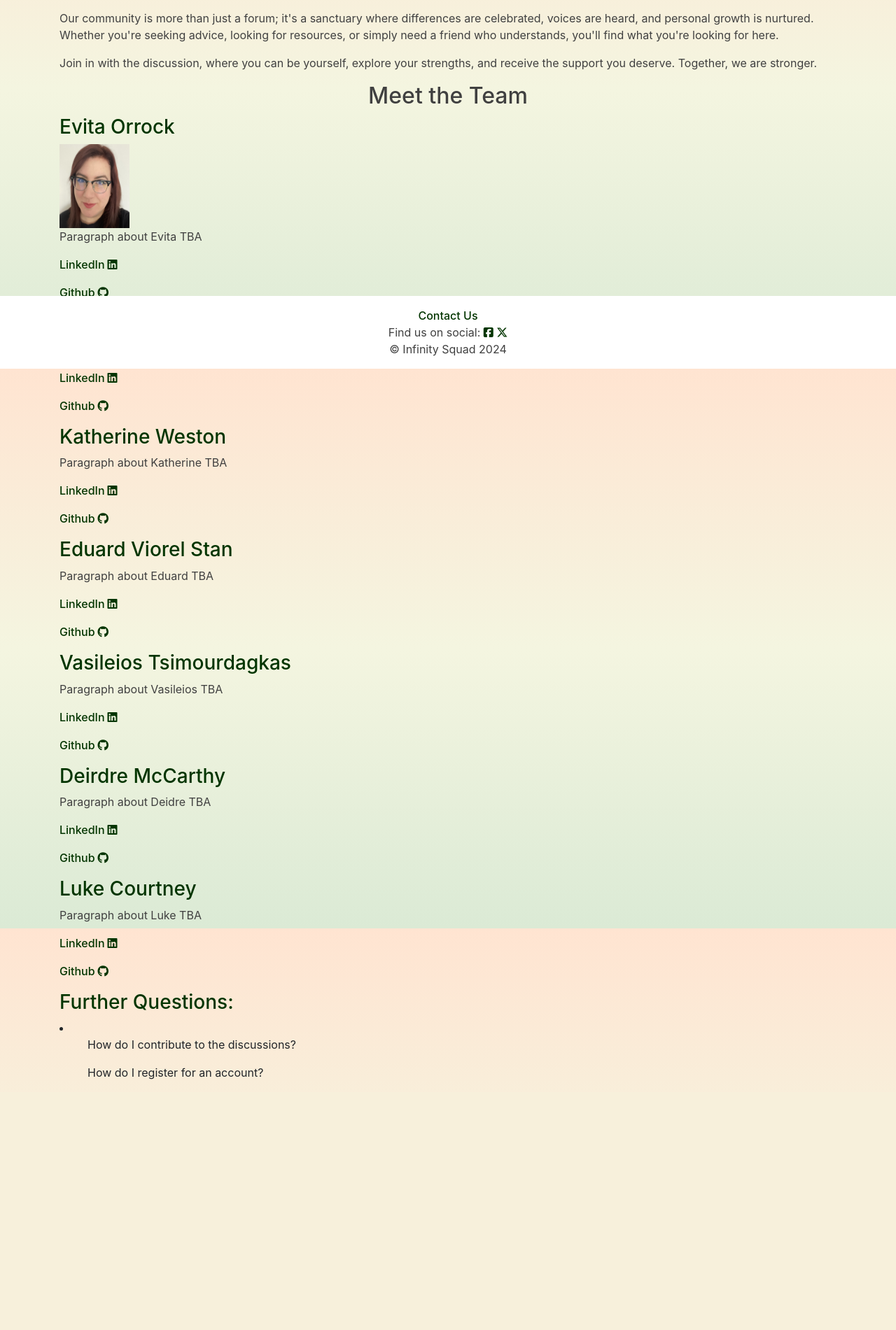
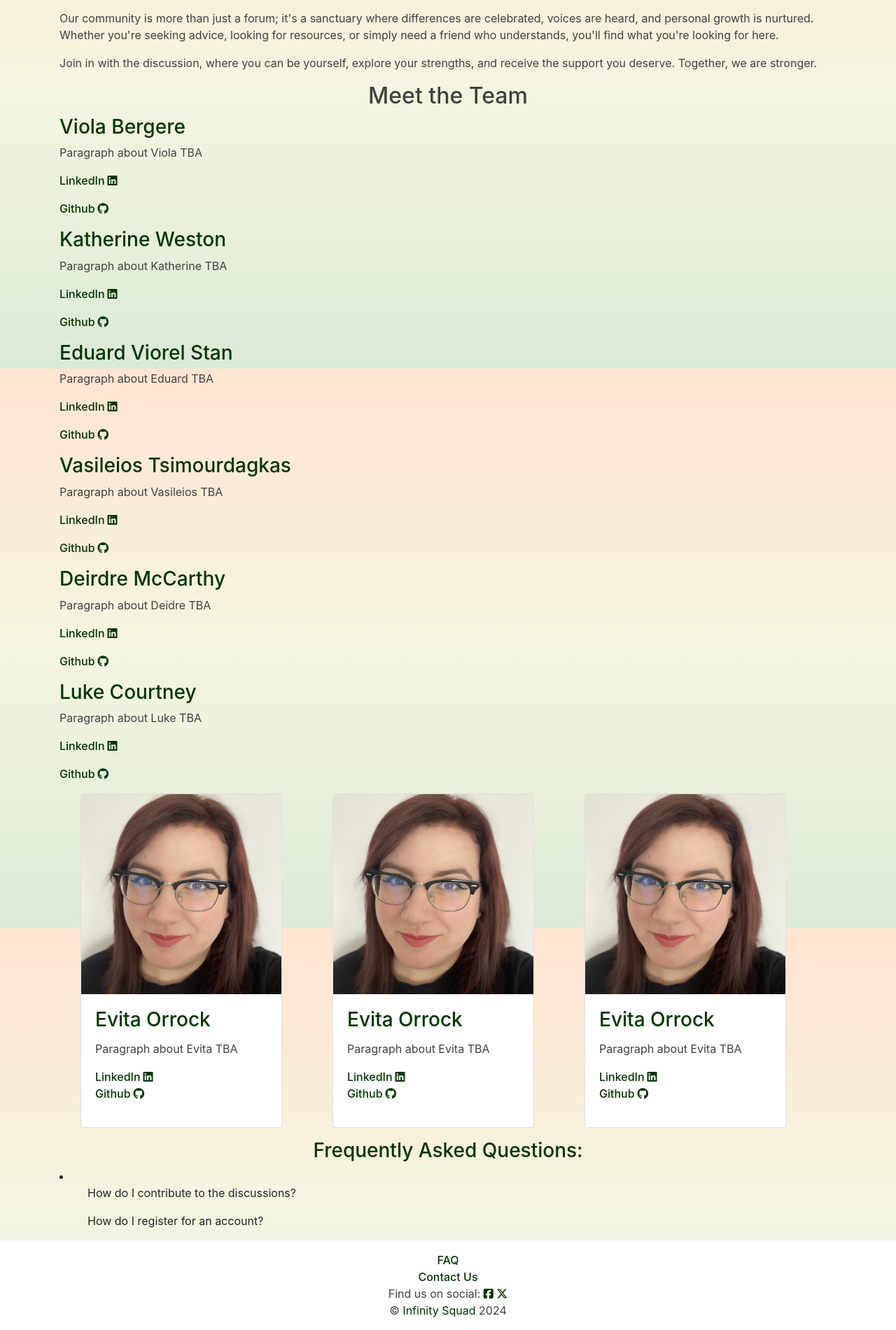
Before and after one commit to violaberg/infinity-health-hub, a Django app: page /about/ in a window 1280 px wide. Shown: the part 273-2174 px from the top of the page at 70% size. Before the commit the page ends 1816 px from the top, so only its background shows below. Run offline with Django 4.2, Linux system fonts and the light colour scheme; some libraries are stand-ins or nearby versions.

Commit message:
Add cards to about us page

```diff
--- a/home/templates/about.html
+++ b/home/templates/about.html
@@ -1,5 +1,5 @@
 {% extends "base.html" %}
-
+{% load static %}
 
 {% block title %}About Us{% endblock %}
 
@@ -14,13 +14,7 @@
 
 <h2 class="text-center">Meet the Team</h2>
 
-<h3>Evita Orrock</h3>
-<img src="static/images/evita.png" alt="Team member Evita" style="width:100px;height:120px;">
-<p> Paragraph about Evita TBA </p>
-<p><a href="#" class="link">LinkedIn<i class="icon pl-1 fa-brands fa-linkedin"></i></a></p>
-<p><a href="#" class="link">Github<i class="icon pl-1 fa-brands fa-github"></i></a></p>
-
-<h3>Viola Bergere </h3>
+<h3>Viola Bergere</h3>
 <p> Paragraph about Viola TBA </p>
 <p><a href="#" class="link">LinkedIn<i class="icon pl-1 fa-brands fa-linkedin"></i></a></p>
 <p><a href="#" class="link">Github<i class="icon pl-1 fa-brands fa-github"></i></a></p>
@@ -50,7 +44,50 @@
 <p><a href="#" class="link">LinkedIn<i class="icon pl-1 fa-brands fa-linkedin"></i></a></p>
 <p><a href="#" class="link">Github<i class="icon pl-1 fa-brands fa-github"></i></a></p>
 
-<h3>Further Questions:</h3>
+<div class="container">
+    <div class="row mx-auto">
+        <!-- Card 1 -->
+        <div class="col-md-4 col-sm-6 mb-3">
+            <div class="card" style="width: 18rem;">
+                <img class="card-img-top" src="{% static 'images/evita.png' %}" alt="Card image cap">
+                <div class="card-body">
+                    <h3 class="card-title">Evita Orrock</h3>
+                    <p class="card-text">Paragraph about Evita TBA</p>
+                    <a href="#" class="link">LinkedIn<i class="icon pl-1 fa-brands fa-linkedin"></i></a>
+                    <p><a href="#" class="link">Github<i class="icon pl-1 fa-brands fa-github"></i></a></p>
+                </div>
+            </div>
+        </div>
+
+        <!-- Card 2 -->
+        <div class="col-md-4 col-sm-6 mb-3">
+            <div class="card" style="width: 18rem;">
+                <img class="card-img-top" src="{% static 'images/evita.png' %}" alt="Card image cap">
+                <div class="card-body">
+                    <h3 class="card-title">Evita Orrock</h3>
+                    <p class="card-text">Paragraph about Evita TBA</p>
+                    <a href="#" class="link">LinkedIn<i class="icon pl-1 fa-brands fa-linkedin"></i></a>
+                    <p><a href="#" class="link">Github<i class="icon pl-1 fa-brands fa-github"></i></a></p>
+                </div>
+            </div>
+        </div>
+
+        <!-- Card 3 -->
+        <div class="col-md-4 col-sm-6 mb-3">
+            <div class="card" style="width: 18rem;">
+                <img class="card-img-top" src="{% static 'images/evita.png' %}" alt="Card image cap">
+                <div class="card-body">
+                    <h3 class="card-title">Evita Orrock</h3>
+                    <p class="card-text">Paragraph about Evita TBA</p>
+                    <a href="#" class="link">LinkedIn<i class="icon pl-1 fa-brands fa-linkedin"></i></a>
+                    <p><a href="#" class="link">Github<i class="icon pl-1 fa-brands fa-github"></i></a></p>
+                </div>
+            </div>
+        </div>
+    </div>
+</div>
+
+<h3 class="text-center">Frequently Asked Questions:</h3>
 
 <li>
     <ul>
--- a/static/css/style.css
+++ b/static/css/style.css
@@ -12,7 +12,7 @@ html {
     min-height: 100%;
 }
 
-h1, h3, h5 {
+h1, h3, h5, .team {
     color: var(--darkgreen);
 }
 
--- a/templates/base.html
+++ b/templates/base.html
@@ -91,7 +91,8 @@
 
         {% endblock %}
     </div>
-    <footer class="footer fixed-bottom mt-auto text-center bg-white py-3">
+    <footer class="footer mt-auto text-center bg-white py-3">
+        <p class="m-0"><a href="{% url 'about' %}" class="link">FAQ</a></p>
         <p class="m-0">
             <a href="{% url 'contact' %}" class="link">Contact Us</a>
         </p>
@@ -99,7 +100,7 @@
             <i class="icon fa-brands fa-x-twitter"></i>
         </p>
         {% block copyright %}
-        <p class="m-0 text-center">&copy; Infinity Squad 2024</p>
+        <p class="m-0 text-center">&copy; <span class="team">Infinity Squad</span> 2024</p>
         {% endblock copyright %}
     </footer>
     <script src="https://kit.fontawesome.com/cdf0a3356f.js" crossorigin="anonymous"></script>
```
